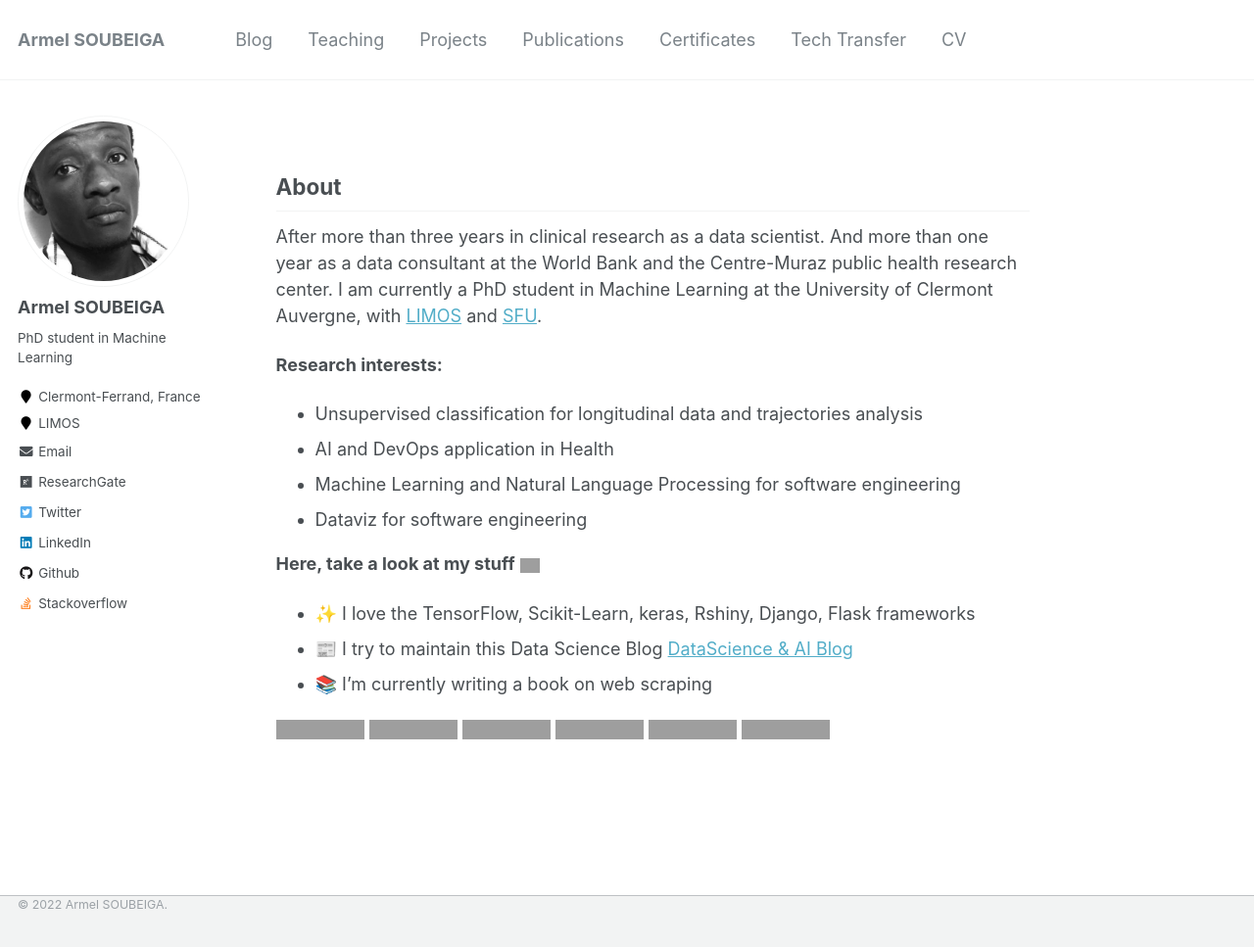
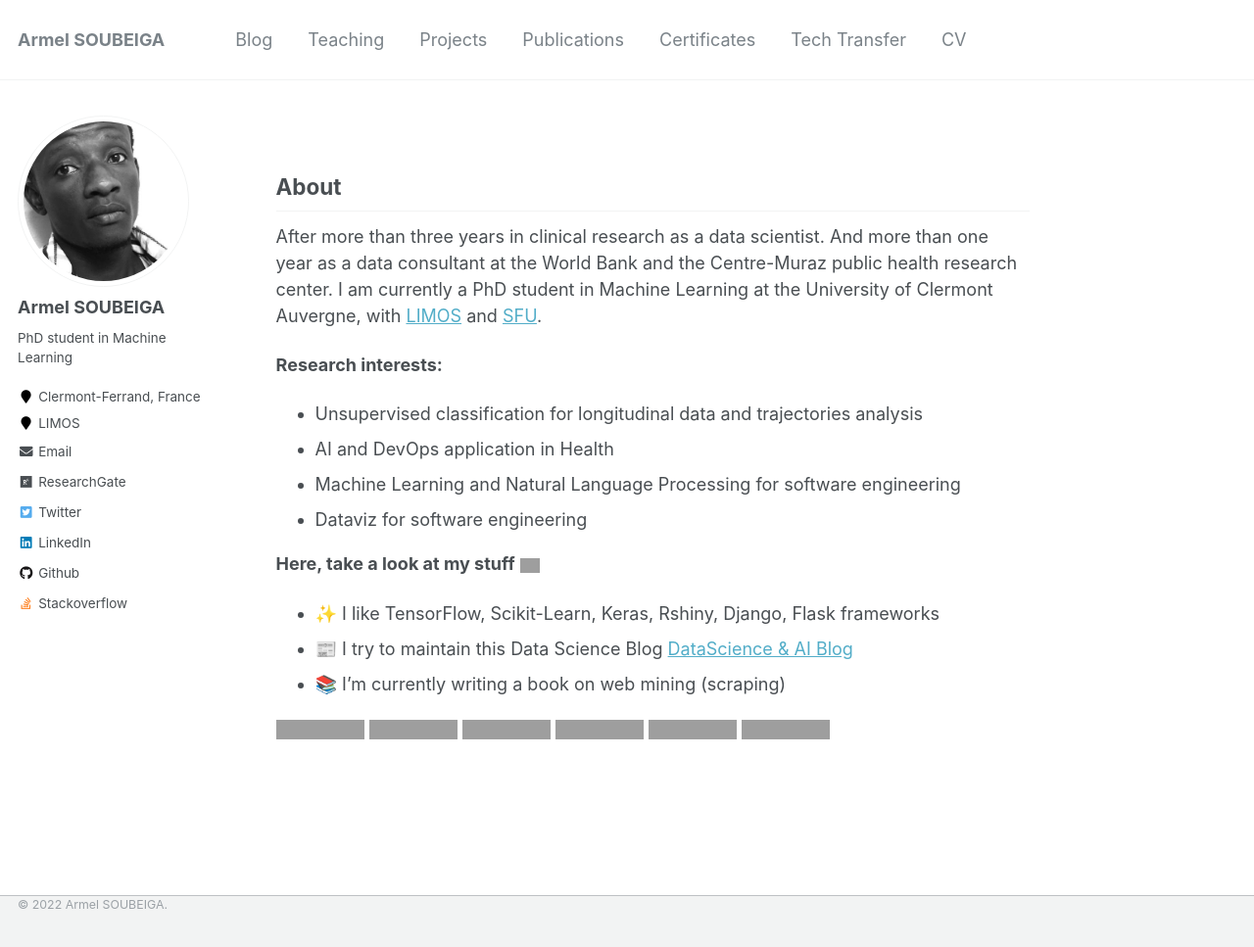
Before and after one commit to armelsoubeiga/neweb, a Jekyll site: the page built from _pages/about.md, in a window 1280 px wide and 969 px high, cut to the strip 0-967 px from the top of the window. Shown: the whole strip at 98% size. Built offline with Jekyll 4.4.1, drawn with Linux system fonts in a browser that asks for light colours; grey boxes are pictures that could not be loaded.

Commit message:
Update about.md

```diff
--- a/_pages/about.md
+++ b/_pages/about.md
@@ -21,9 +21,9 @@ After more than three years in clinical research as a data scientist. And more t
 
 **Here, take a look at my stuff**  <img src="https://raw.githubusercontent.com/aemmadi/aemmadi/master/wave.gif" width="20px">
 
-- ✨ I love the TensorFlow, Scikit-Learn, keras, Rshiny, Django, Flask frameworks
+- ✨ I like TensorFlow, Scikit-Learn, Keras, Rshiny, Django, Flask frameworks
 - 📰 I try to maintain this Data Science Blog [DataScience & AI Blog](https://armelsoubeiga.pythonanywhere.com/)
-- 📚 I'm currently writing a book on web scraping
+- 📚 I'm currently writing a book on web mining (scraping)
 
 [![Python](https://img.shields.io/badge/-programming-black?style=flat-square&logo=python&link=https://github.com/armelsoubeiga)](https://github.com/armelsoubeiga)
 [![R](https://img.shields.io/badge/-programming-black?style=flat-square&logo=r&link=https://github.com/armelsoubeiga)](https://github.com/armelsoubeiga)
```
